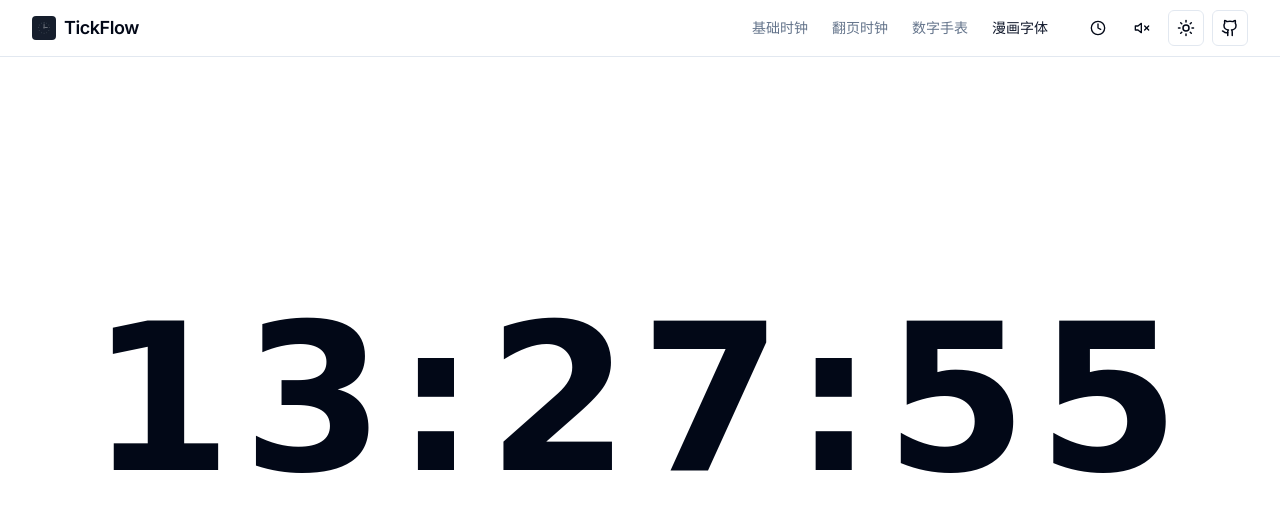
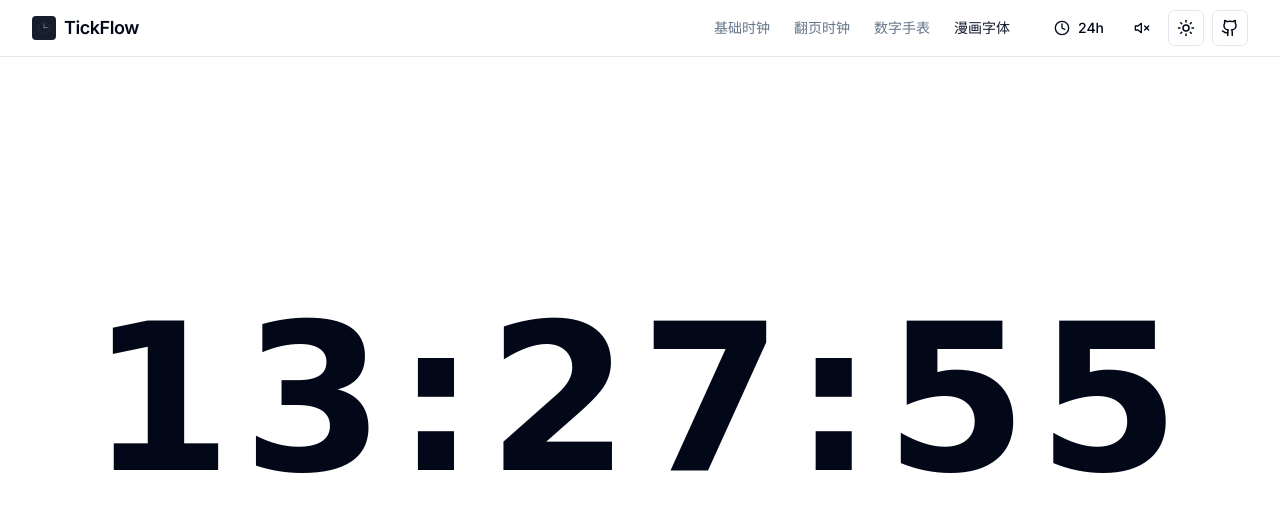
Before and after one commit to Yukiniro/tickflow, a Next.js app: page /comic in a window 1280 px wide. Shown: the top 512 px of the page. Built offline with nearby package versions, Linux system fonts and the light colour scheme; no server answers.

Commit message:
feat: 更新时间格式切换组件样式
- 调整按钮大小为小型，优化间距和样式
- 修改时间格式文本为更简洁的“24h”和“12h”表示，提升可读性

```diff
--- a/src/components/time-format-toggle.tsx
+++ b/src/components/time-format-toggle.tsx
@@ -12,13 +12,13 @@ export function TimeFormatToggle({ is24Hour, onToggle }: TimeFormatToggleProps)
   return (
     <Button
       variant="ghost"
-      size="icon"
+      size="sm"
       onClick={onToggle}
-      className="h-9 w-9"
+      className="h-9 px-3 gap-2"
       title={is24Hour ? "切换到12小时制" : "切换到24小时制"}
     >
       <Clock className="h-4 w-4" />
-      <span className="sr-only">{is24Hour ? "切换到12小时制" : "切换到24小时制"}</span>
+      <span className="text-sm font-medium">{is24Hour ? "24h" : "12h"}</span>
     </Button>
   );
 }
```
